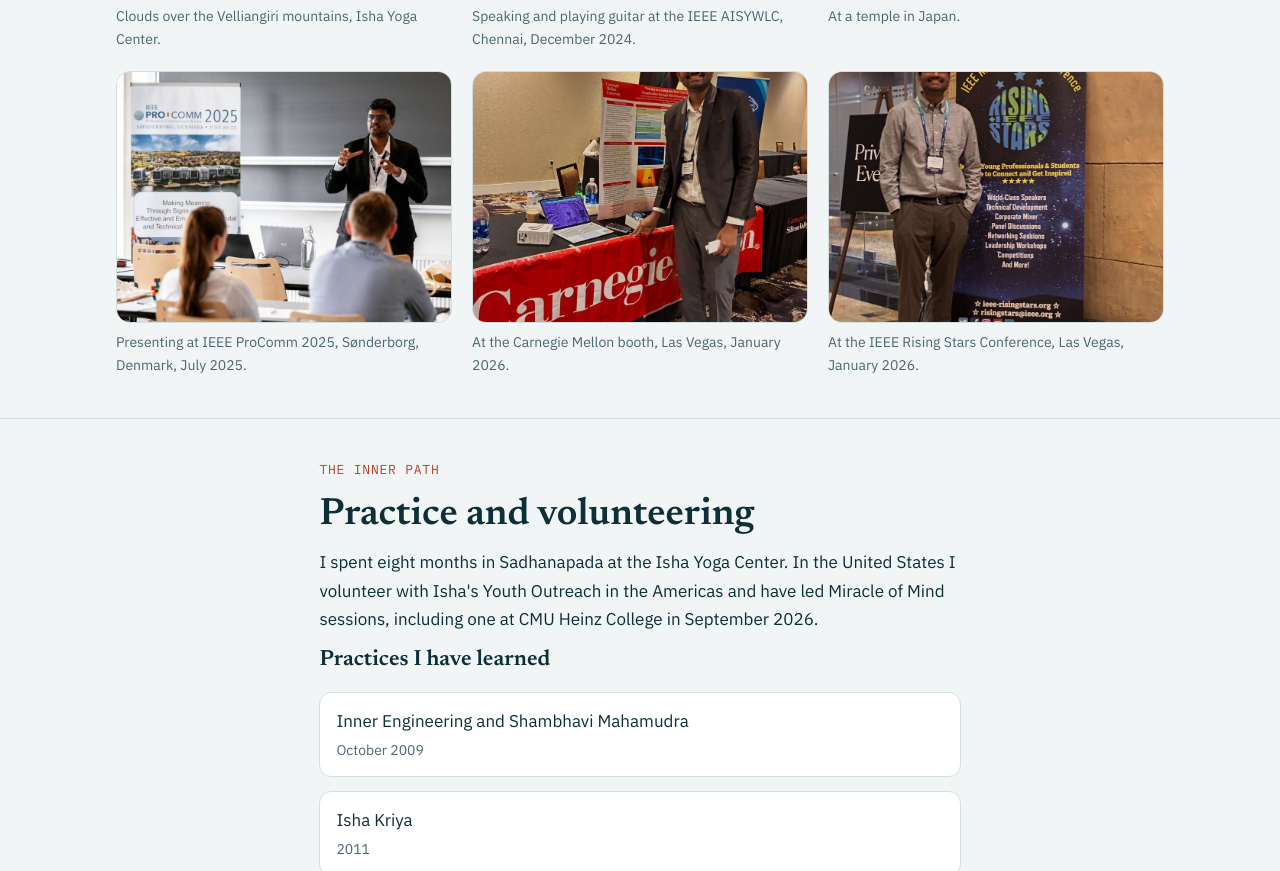
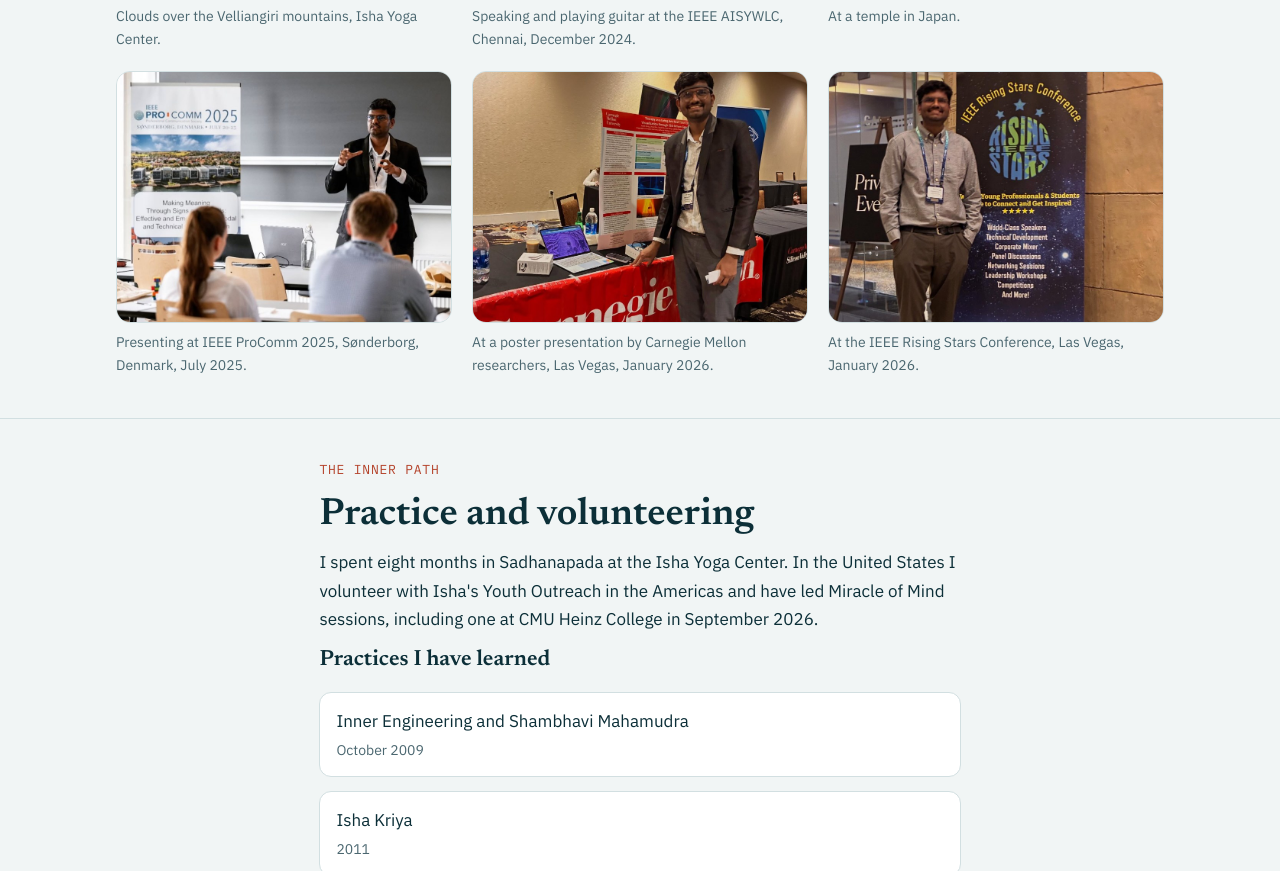
Before and after one commit to aravindhan-a/aravindhananbazhagan.com, a plain HTML site: page story.html in a window 1280 px wide. Shown: the part 2801-3672 px from the top of the page. Drawn offline with Linux system fonts and the light colour scheme.

Commit message:
Frame the last two My Story photos from the top and fix the CMU poster caption
Co-Authored-By: Claude Opus 5.5 <noreply@anthropic.com>

```diff
--- a/story.html
+++ b/story.html
@@ -207,8 +207,8 @@ footer.foot ul{list-style:none;margin:0;padding:0;display:flex;flex-wrap:wrap;ga
     <figure class="photo"><img src="assets/photos/aiswlc-2024.jpg" alt="Aravindhan speaking on stage with an electric guitar at AISYWLC 24" loading="lazy"><figcaption>Speaking and playing guitar at the IEEE AISYWLC, Chennai, December 2024.</figcaption></figure>
     <figure class="photo"><img src="assets/photos/japan-temple.jpg" alt="Aravindhan standing in front of a seated Buddha statue in a temple garden in Japan" loading="lazy"><figcaption>At a temple in Japan.</figcaption></figure>
     <figure class="photo"><img src="assets/photos/procomm-2025.jpg" alt="Aravindhan presenting beside the IEEE ProComm 2025 banner" loading="lazy"><figcaption>Presenting at IEEE ProComm 2025, Sønderborg, Denmark, July 2025.</figcaption></figure>
-    <figure class="photo"><img src="assets/photos/cmu-poster-2026.jpg" alt="Aravindhan at the Carnegie Mellon booth" loading="lazy"><figcaption>At the Carnegie Mellon booth, Las Vegas, January 2026.</figcaption></figure>
-    <figure class="photo"><img src="assets/photos/rising-stars-2026.jpg" alt="Aravindhan beside the IEEE Rising Stars Conference banner" loading="lazy"><figcaption>At the IEEE Rising Stars Conference, Las Vegas, January 2026.</figcaption></figure>
+    <figure class="photo"><img src="assets/photos/cmu-poster-2026.jpg" alt="Aravindhan standing beside a research poster by Carnegie Mellon researchers" loading="lazy" style="object-position:center top"><figcaption>At a poster presentation by Carnegie Mellon researchers, Las Vegas, January 2026.</figcaption></figure>
+    <figure class="photo"><img src="assets/photos/rising-stars-2026.jpg" alt="Aravindhan beside the IEEE Rising Stars Conference banner" loading="lazy" style="object-position:center top"><figcaption>At the IEEE Rising Stars Conference, Las Vegas, January 2026.</figcaption></figure>
   </div>
 </div></section>
 <section class="block"><div class="wrap prose">
```
